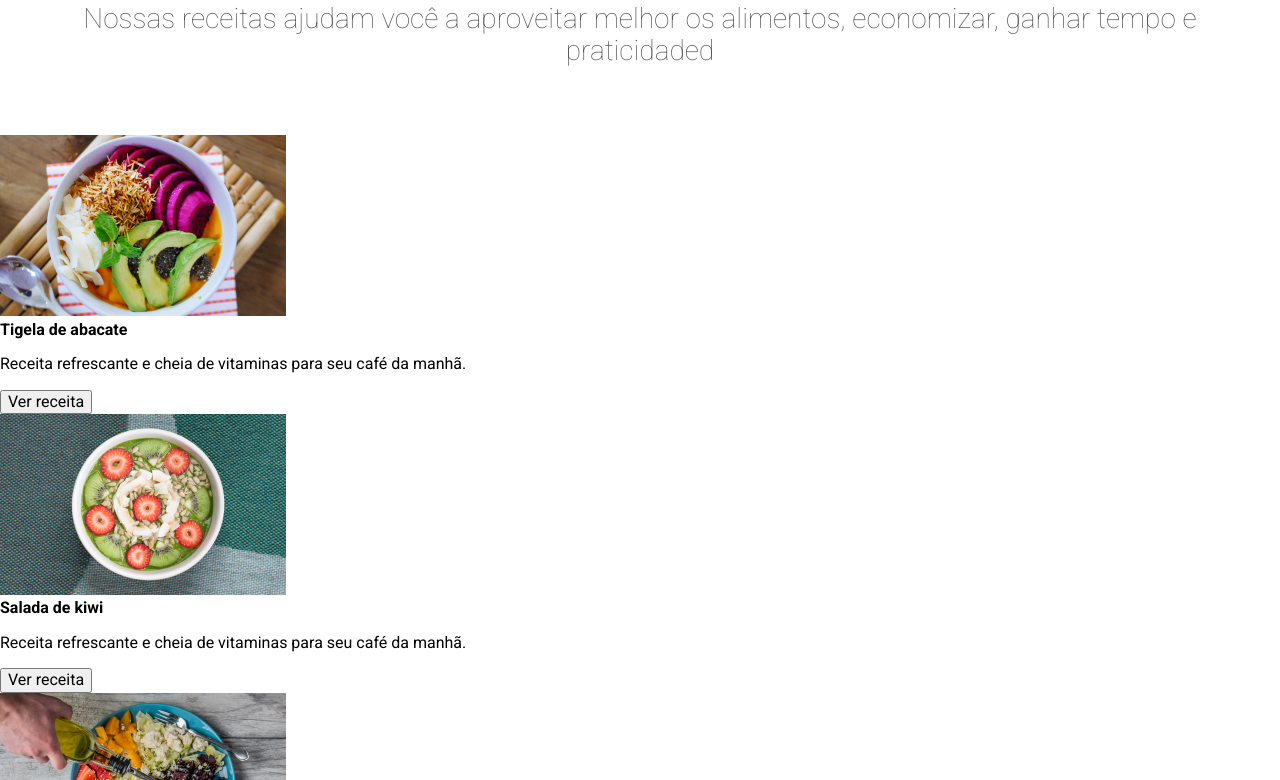
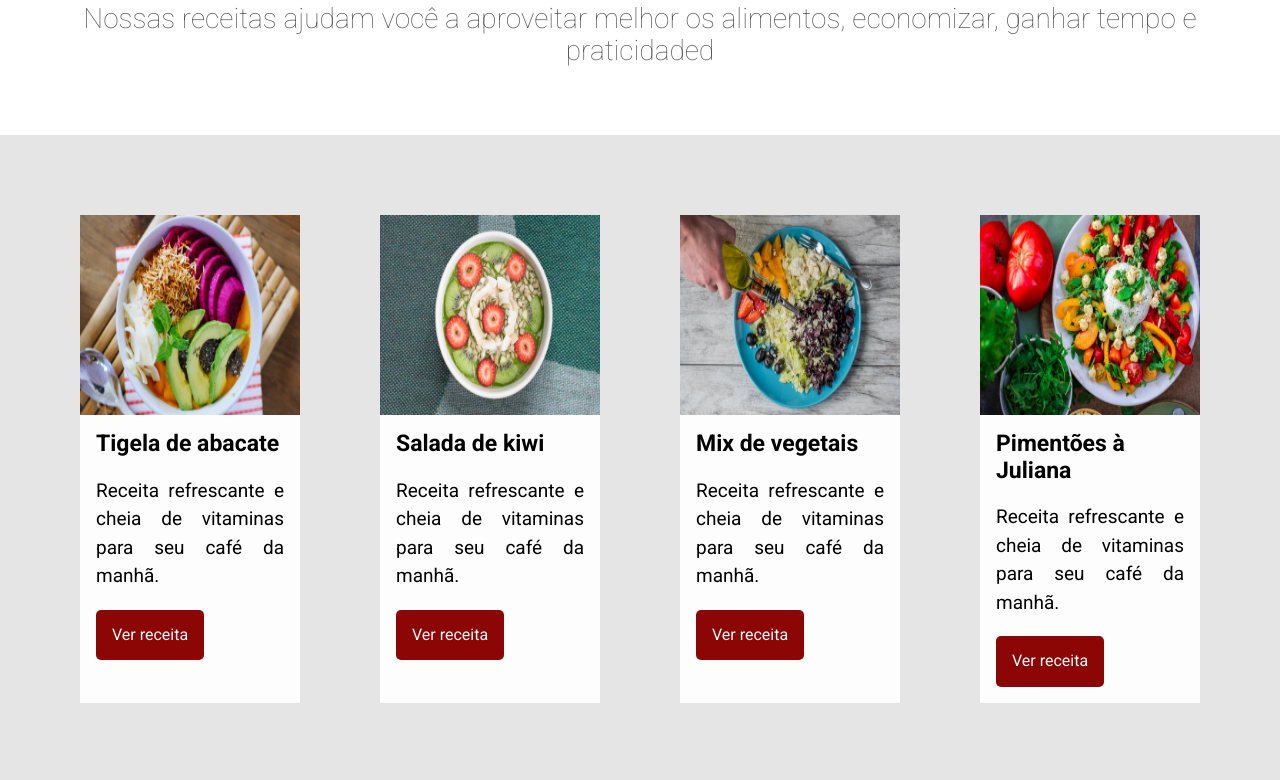
Before and after one commit to Vitor-Zen/learning-css-architecture, a plain HTML site: page index.html in a window 1280 px wide. Shown: the part 928-1708 px from the top of the page. Drawn offline with Linux system fonts and the light colour scheme.

Commit message:
added recipes section

```diff
--- /dev/null
+++ b/assets/css/receita/receita.css
@@ -0,0 +1,8 @@
+.receita {
+    background: #fdfdfd;
+    display: flex;
+    flex-direction: column;
+    margin-bottom: 5rem;
+    margin-right: 5rem;
+    width: calc(25% - 5rem);
+}
--- /dev/null
+++ b/assets/css/receita/receita__botao.css
@@ -0,0 +1,13 @@
+.receita__botao {
+    background: #8d0606;
+    border: none;
+    border-radius: 5px;
+    color: #fdfdfd;
+    padding: 1rem;
+    transition: all .1s ease-in-out;
+}
+
+.receita__botao:hover {
+    cursor: pointer;
+    background: #620404;
+}
--- /dev/null
+++ b/assets/css/receita/receita__conteudo.css
@@ -0,0 +1,3 @@
+.receita__conteudo {
+    padding: 1rem;
+}
--- /dev/null
+++ b/assets/css/receita/receita__descricao.css
@@ -0,0 +1,5 @@
+.receita__descricao {
+    font-size: 1.1875rem;
+    line-height: 1.5;
+    text-align: justify;
+}
--- /dev/null
+++ b/assets/css/receita/receita__imagem.css
@@ -0,0 +1,3 @@
+.receita__imagem {
+    height: 200px;
+}
--- /dev/null
+++ b/assets/css/receita/receita__titulo.css
@@ -0,0 +1,3 @@
+.receita__titulo {
+    font-size: 1.4375rem;
+}
--- /dev/null
+++ b/assets/css/receitas.css
@@ -0,0 +1,6 @@
+.receitas {
+    background: #e5e5e5;
+    display: flex;
+    flex-wrap: wrap;
+    padding: 5rem 0 0 5rem;
+}
--- a/index.html
+++ b/index.html
@@ -18,6 +18,14 @@
         <link rel="stylesheet" href="./assets/css/sobre/sobre.css" />
         <link rel="stylesheet" href="./assets/css/sobre/sobre__titulo.css" />
         <link rel="stylesheet" href="./assets/css/sobre/sobre__descricao.css" />
+        <link rel="stylesheet" href="./assets/css/receita/receita.css" />
+        <link rel="stylesheet" href="./assets/css/receita/receita__botao.css" />
+        <link rel="stylesheet" href="./assets/css/receita/receita__conteudo.css" />
+        <link rel="stylesheet" href="./assets/css/receita/receita__descricao.css" />
+        <link rel="stylesheet" href="./assets/css/receita/receita__imagem.css" />
+        <link rel="stylesheet" href="./assets/css/receita/receita__titulo.css" />
+        <link rel="stylesheet" href="./assets/css/receitas.css" />
+
     </head>
     <body>
         <header class="cabecalho">
```
